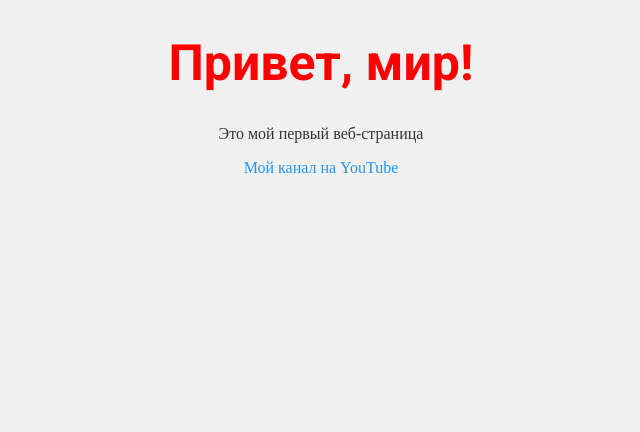
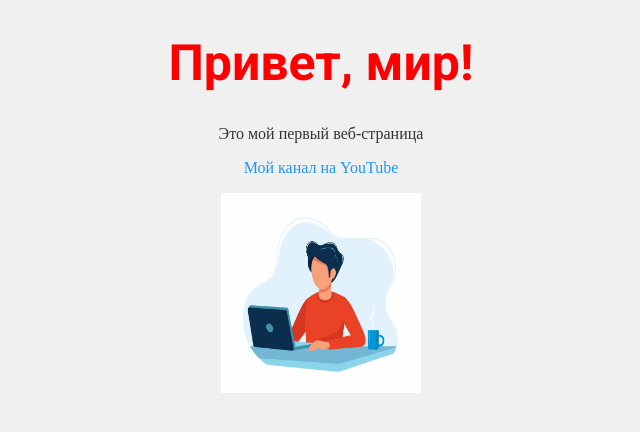
Before and after one commit to yender3123/Flask, a Flask app: page / in a window 1280 px wide. Shown: the top 432 px of the page, without its empty margins (319-959 px from the left). Run offline with Flask 3, Linux system fonts and the light colour scheme.

Commit message:
app update

```diff
--- a/static/style.css
+++ b/static/style.css
@@ -18,3 +18,7 @@ a{
     text-decoration: none;
     color: #2196F3
 }
+.picture {
+    height: 200px;
+    width: 200px;
+}
--- a/templates/index.html
+++ b/templates/index.html
@@ -4,11 +4,12 @@
   <meta charset="UTF-8">
   <meta name="viewport" content="width=device-width, initial-scale=1.0">
   <title>Document</title>
-  <link rel="stylesheet" href="static/style.css">
+  <link rel="stylesheet" href="../static/style.css">
 </head>
 <body>
 <h1 class="title">Привет, мир!</h1>
 <p>Это мой первый веб-страница</p>
 <p><a href="https://rutube.ru/" target='_blank'>Мой канал на YouTube</a></p>
+<img class='picture' src="../static/i.webp">
 </body>
 </html>
```
Also changed, not shown: static/i.webp (added), 1 other file.
